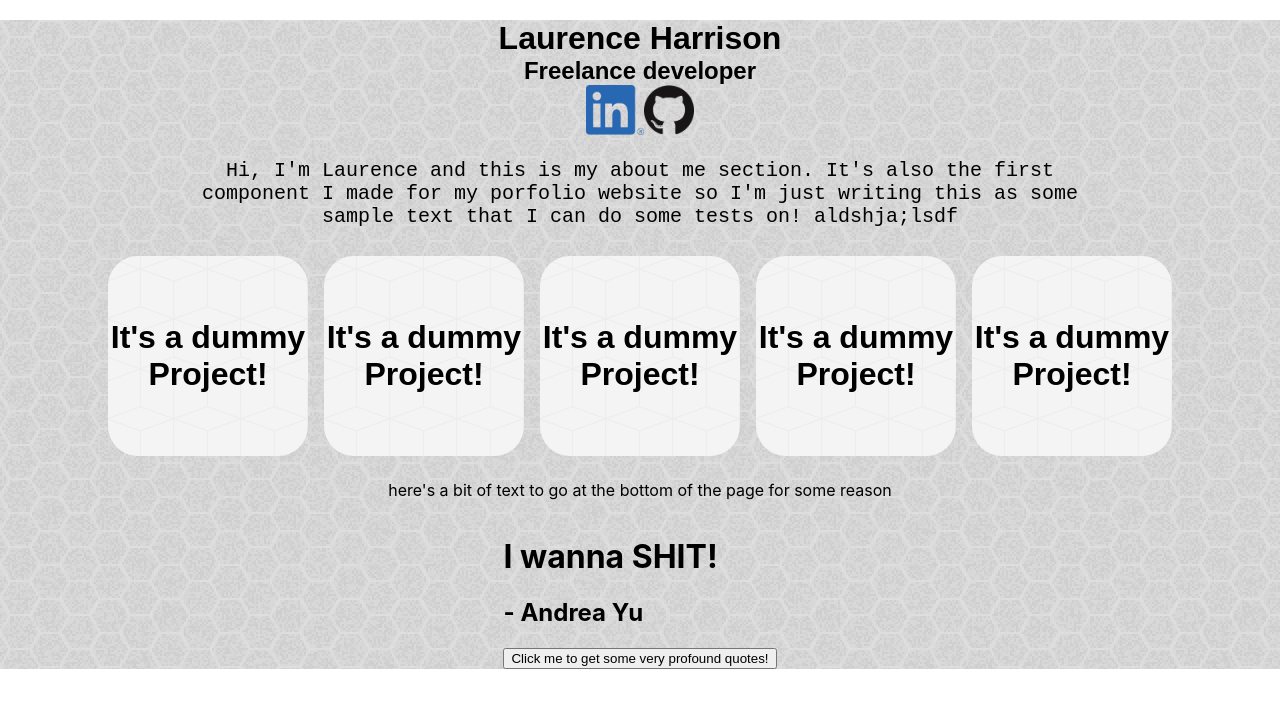
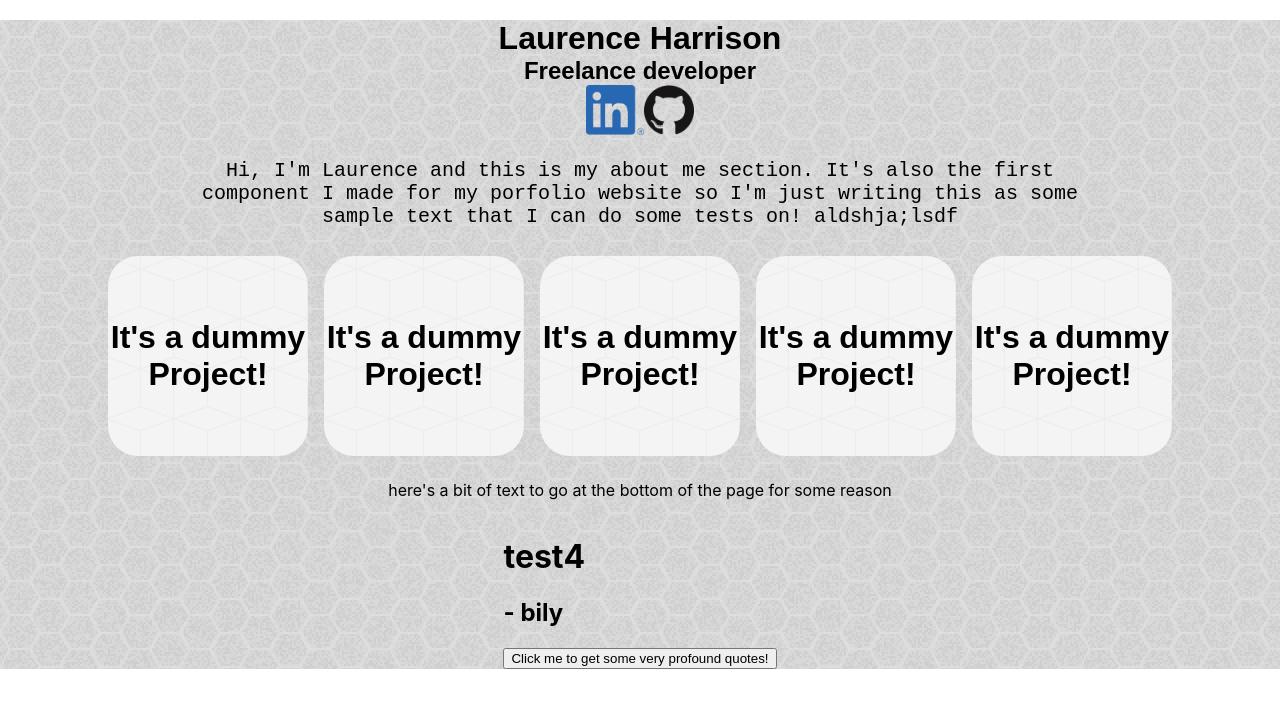
Before and after one commit to laurieharry/my-portfolio-website, a React (Create React App) app: page / in a window 1280 px wide. Shown: the top 708 px of the page. Built offline with nearby package versions, Linux system fonts and the light colour scheme.

Commit message:
implement random quote logic

```diff
--- a/src/components/randomQuote.js
+++ b/src/components/randomQuote.js
@@ -8,14 +8,18 @@ class RandomQuote extends Component {
   constructor(props) {
     super(props);
     this.getQuote = this.getQuote.bind(this);
+    let x = Math.floor(Math.random() * quotes.quotes.length);
     this.state = {
-      quote: "I wanna SHIT!",
-      author: "Andrea Yu"
+      quote: quotes.quotes[x].quote,
+      author: quotes.quotes[x].author
     };
   }
 
   getQuote() {
-    this.setState({ quote: (this.setState.quote = quotes.quotes[0].quote) });
+    let x = Math.floor(Math.random() * quotes.quotes.length);
+    this.setState({ quote: (this.setState.quote = quotes.quotes[x].quote) });
+    this.setState({ author: (this.setState.quote = quotes.quotes[x].author) });
+
     //console.log(quotes.quotes[1]);
   }
 
```
